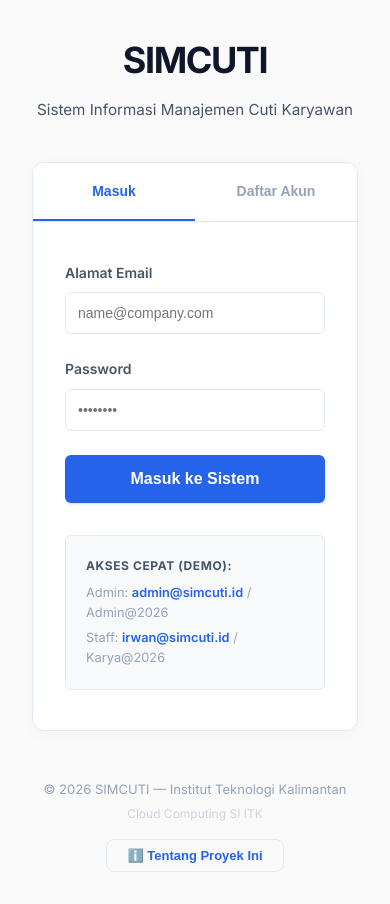
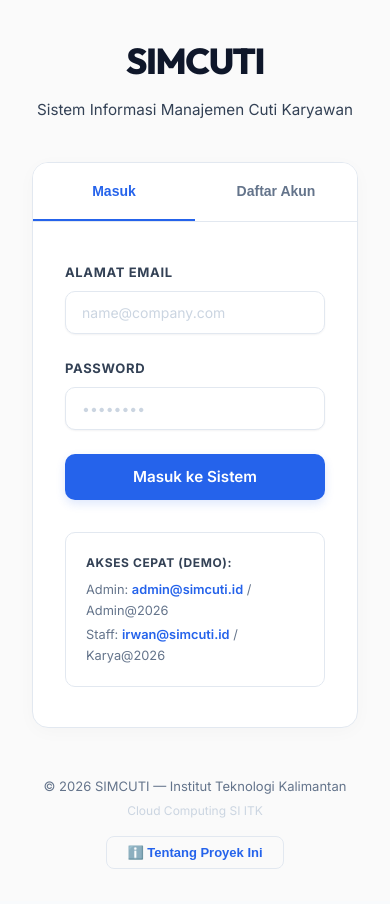
Before and after one commit to aidilsaputrakirsan-classroom/cc-kelompok-taskete_7, a React (Vite) app in the folder frontend/: page / in a window 390 px wide. Built offline with nearby package versions, Linux system fonts and the light colour scheme.

Commit message:
style(frontend): implement core design system and global css styling

```diff
--- a/frontend/src/index.css
+++ b/frontend/src/index.css
@@ -1,46 +1,57 @@
 /* ============================================================
-   SIMCUTI — Global Design System (White & Blue Minimalist)
+   SIMCUTI — Global Design System (Nordic Light & Electric Blue)
    ============================================================ */
 
-@import url('https://fonts.googleapis.com/css2?family=Inter:wght@300;400;500;600;700&display=swap');
+@import url('https://fonts.googleapis.com/css2?family=Outfit:wght@300;400;500;600;700;800&family=Inter:wght@300;400;500;600;700&display=swap');
 
 :root {
-  /* --- Colors (White & Blue) --- */
-  --bg-main: #ffffff;
-  --bg-subtle: #f8fafc;
-  --bg-card: #ffffff;
-  --text-primary: #0f172a;
-  --text-secondary: #475569;
-  --text-muted: #94a3b8;
-  --border-color: #e2e8f0;
+  /* --- Colors (Nordic Light / Slate & Blue) --- */
+  --bg-main: #f8fafc;        /* Cool light grey/blue */
+  --bg-sidebar: #ffffff;     /* Pristine white */
+  --bg-card: #ffffff;        /* Card white */
+  --text-primary: #0f172a;   /* Deep slate 900 */
+  --text-secondary: #334155; /* Slate 700 */
+  --text-muted: #64748b;     /* Slate 500 */
+  --border-color: #e2e8f0;   /* Light border 200 */
 
-  --primary: #2563eb; /* Professional Blue */
+  --primary: #2563eb;        /* Electric Blue */
   --primary-hover: #1d4ed8;
-  --primary-light: #eff6ff;
+  --primary-light: #eff6ff;  /* 50 */
 
-  /* --- Status Colors (Minimalist) --- */
-  --status-pending-bg: #fffbeb;
-  --status-pending-text: #b45309;
-  --status-pending-border: #fef3c7;
+  /* --- Status Colors (Nordic Minimalist) --- */
+  --status-pending-bg: #fef3c7;    /* Warm amber 100 */
+  --status-pending-text: #b45309;  /* Amber 700 */
+  --status-pending-border: #fde68a;/* Amber 200 */
 
-  --status-approved-bg: #f0fdf4;
-  --status-approved-text: #15803d;
-  --status-approved-border: #dcfce7;
+  --status-approved-bg: #dcfce7;   /* Soft emerald 100 */
+  --status-approved-text: #15803d; /* Emerald 700 */
+  --status-approved-border: #bbf7d0;/* Emerald 200 */
 
-  --status-rejected-bg: #fef2f2;
-  --status-rejected-text: #b91c1c;
-  --status-rejected-border: #fee2e2;
+  --status-rejected-bg: #fef2f2;   /* Soft rose 100 */
+  --status-rejected-text: #b91c1c; /* Rose 700 */
+  --status-rejected-border: #fecaca;/* Rose 200 */
+
+  /* --- Success/Warning/Danger tokens --- */
+  --success: #10b981;
+  --success-hover: #059669;
+  --danger: #ef4444;
+  --danger-hover: #dc2626;
 
   /* --- Radius & Shadow --- */
-  --radius-sm: 4px;
-  --radius-md: 6px;
-  --radius-lg: 12px;
-  --shadow-sm: 0 1px 2px 0 rgba(0, 0, 0, 0.05);
-  --shadow-md: 0 4px 6px -1px rgba(0, 0, 0, 0.05), 0 2px 4px -1px rgba(0, 0, 0, 0.03);
-  --shadow-subtle: 0 1px 3px 0 rgba(0, 0, 0, 0.02);
+  --radius-sm: 6px;
+  --radius-md: 10px;
+  --radius-lg: 16px;
+  --radius-full: 9999px;
+
+  --shadow-sm: 0 1px 2px 0 rgba(15, 23, 42, 0.05);
+  --shadow-md: 0 4px 6px -1px rgba(15, 23, 42, 0.05), 0 2px 4px -1px rgba(15, 23, 42, 0.03);
+  --shadow-lg: 0 10px 15px -3px rgba(15, 23, 42, 0.04), 0 4px 6px -2px rgba(15, 23, 42, 0.02);
+  --shadow-premium: 0 20px 25px -5px rgba(15, 23, 42, 0.03), 0 10px 10px -5px rgba(15, 23, 42, 0.02);
 
   /* --- Transitions --- */
-  --transition-base: 150ms cubic-bezier(0.4, 0, 0.2, 1);
+  --transition-fast: 150ms cubic-bezier(0.16, 1, 0.3, 1);
+  --transition-normal: 250ms cubic-bezier(0.16, 1, 0.3, 1);
+  --transition-slow: 400ms cubic-bezier(0.16, 1, 0.3, 1);
 }
 
 /* --- Base Styles --- */
@@ -51,16 +62,18 @@
 }
 
 body {
-  font-family: 'Inter', -apple-system, BlinkMacSystemFont, 'Segoe UI', Roboto, sans-serif;
+  font-family: 'Inter', system-ui, -apple-system, sans-serif;
   background-color: var(--bg-main);
   color: var(--text-primary);
   line-height: 1.6;
   -webkit-font-smoothing: antialiased;
+  -moz-osx-font-smoothing: grayscale;
 }
 
-h1, h2, h3, h4 {
+h1, h2, h3, h4, h5, h6 {
+  font-family: 'Outfit', system-ui, -apple-system, sans-serif;
   font-weight: 700;
-  letter-spacing: -0.03em;
+  letter-spacing: -0.02em;
   color: var(--text-primary);
 }
 
@@ -71,15 +84,24 @@
   background: var(--bg-card);
   border: 1px solid var(--border-color);
   border-radius: var(--radius-lg);
-  padding: 1.5rem;
-  transition: transform var(--transition-base), box-shadow var(--transition-base);
+  padding: 2rem;
+  box-shadow: var(--shadow-sm);
+  transition: transform var(--transition-normal), box-shadow var(--transition-normal), border-color var(--transition-normal);
+}
+
+.card:hover {
+  box-shadow: var(--shadow-md);
+  border-color: #cbd5e1;
 }
 
 .card-glass {
-  background: white;
-  border: 1px solid var(--border-color);
+  background: rgba(255, 255, 255, 0.85);
+  backdrop-filter: blur(12px);
+  -webkit-backdrop-filter: blur(12px);
+  border: 1px solid rgba(255, 255, 255, 0.4);
   border-radius: var(--radius-lg);
-  padding: 1.5rem;
+  padding: 2rem;
+  box-shadow: var(--shadow-md);
 }
 
 /* Button */
@@ -87,93 +109,152 @@
   display: inline-flex;
   align-items: center;
   justify-content: center;
-  padding: 0.625rem 1.25rem;
+  padding: 0.625rem 1.5rem;
   font-size: 0.875rem;
   font-weight: 600;
   border-radius: var(--radius-md);
   cursor: pointer;
-  transition: var(--transition-base);
+  transition: all var(--transition-fast);
   border: 1px solid transparent;
   gap: 0.5rem;
   text-decoration: none;
+  font-family: inherit;
+  outline: none;
 }
 
-.btn:disabled { opacity: 0.6; cursor: not-allowed; }
+.btn:disabled {
+  opacity: 0.5;
+  cursor: not-allowed;
+  transform: none !important;
+  box-shadow: none !important;
+}
 
-.btn-primary-purple, .btn-primary-green {
+/* Electric Blue Primary Buttons (with support for legacy classes) */
+.btn-primary, .btn-primary-purple, .btn-primary-green {
   background-color: var(--primary);
   color: white;
-  box-shadow: 0 1px 2px rgba(37, 99, 235, 0.2);
+  box-shadow: 0 4px 10px rgba(37, 99, 235, 0.15);
 }
-.btn-primary-purple:hover, .btn-primary-green:hover {
+
+.btn-primary:hover, .btn-primary-purple:hover, .btn-primary-green:hover {
   background-color: var(--primary-hover);
+  transform: translateY(-1px);
+  box-shadow: 0 6px 14px rgba(37, 99, 235, 0.25);
+}
+
+.btn-primary:active, .btn-primary-purple:active, .btn-primary-green:active {
+  transform: translateY(0);
+}
+
+/* Outline Buttons */
+.btn-outline {
+  background: transparent;
+  border: 1px solid var(--border-color);
+  color: var(--text-secondary);
+  box-shadow: var(--shadow-sm);
+}
+
+.btn-outline:hover {
+  background: var(--bg-main);
+  border-color: #cbd5e1;
+  color: var(--text-primary);
   transform: translateY(-1px);
 }
 
-.btn-outline {
-  background: white;
-  border: 1px solid var(--border-color);
-  color: var(--text-secondary);
-}
-.btn-outline:hover {
-  background: var(--bg-subtle);
-  border-color: var(--text-muted);
+.btn-outline:active {
+  transform: translateY(0);
 }
 
+/* Danger Buttons */
 .btn-danger {
-  background-color: #ef4444;
+  background-color: var(--danger);
   color: white;
+  box-shadow: 0 4px 10px rgba(239, 68, 68, 0.15);
 }
-.btn-danger:hover { background-color: #dc2626; }
 
+.btn-danger:hover {
+  background-color: var(--danger-hover);
+  transform: translateY(-1px);
+  box-shadow: 0 6px 14px rgba(239, 68, 68, 0.25);
+}
+
+/* Success Buttons */
 .btn-success {
-  background-color: #22c55e;
+  background-color: var(--success);
   color: white;
+  box-shadow: 0 4px 10px rgba(16, 185, 129, 0.15);
 }
-.btn-success:hover { background-color: #16a34a; }
 
-.btn-lg { padding: 0.875rem 1.75rem; font-size: 1rem; }
-.btn-sm { padding: 0.375rem 0.75rem; font-size: 0.8125rem; }
+.btn-success:hover {
+  background-color: var(--success-hover);
+  transform: translateY(-1px);
+  box-shadow: 0 6px 14px rgba(16, 185, 129, 0.25);
+}
 
-/* Form */
+.btn-lg {
+  padding: 0.8rem 2rem;
+  font-size: 0.95rem;
+  border-radius: var(--radius-md);
+}
+
+.btn-sm {
+  padding: 0.4rem 1rem;
+  font-size: 0.8rem;
+  border-radius: var(--radius-sm);
+}
+
+/* Form Styles */
 .form-group {
   margin-bottom: 1.5rem;
+  text-align: left;
 }
 
 .form-label {
   display: block;
-  font-size: 0.875rem;
-  font-weight: 600;
+  font-size: 0.8125rem;
+  font-weight: 700;
   margin-bottom: 0.5rem;
   color: var(--text-secondary);
+  text-transform: uppercase;
+  letter-spacing: 0.05em;
 }
 
 .form-input, .form-select, .form-textarea {
   width: 100%;
-  padding: 0.75rem;
+  padding: 0.75rem 1rem;
   font-size: 0.875rem;
   border: 1px solid var(--border-color);
   border-radius: var(--radius-md);
   background-color: white;
-  transition: all var(--transition-base);
+  transition: all var(--transition-fast);
   outline: none;
   color: var(--text-primary);
+  font-family: inherit;
+  box-shadow: var(--shadow-sm);
+}
+
+.form-input::placeholder {
+  color: #cbd5e1;
 }
 
 .form-input:focus, .form-select:focus, .form-textarea:focus {
   border-color: var(--primary);
   box-shadow: 0 0 0 4px var(--primary-light);
+  background-color: white;
 }
 
-/* Badge */
+/* Badge Component */
 .badge {
   display: inline-flex;
-  padding: 0.25rem 0.75rem;
+  align-items: center;
+  justify-content: center;
+  padding: 0.25rem 0.85rem;
   font-size: 0.75rem;
-  font-weight: 600;
-  border-radius: 9999px;
+  font-weight: 700;
+  border-radius: var(--radius-full);
   border: 1px solid transparent;
-  text-transform: capitalize;
+  text-transform: uppercase;
+  letter-spacing: 0.02em;
 }
 
 .badge-pending {
@@ -194,23 +275,24 @@
   border-color: var(--status-rejected-border);
 }
 
-/* Table */
+/* Table Design */
 .table-container {
   overflow-x: auto;
   border: 1px solid var(--border-color);
   border-radius: var(--radius-lg);
   background: white;
+  box-shadow: var(--shadow-sm);
 }
 
 .table {
   width: 100%;
   border-collapse: collapse;
+  text-align: left;
 }
 
 .table th {
   background: #f8fafc;
-  padding: 1rem;
-  text-align: left;
+  padding: 1rem 1.25rem;
   font-size: 0.75rem;
   text-transform: uppercase;
   color: var(--text-muted);
@@ -220,24 +302,54 @@
 }
 
 .table td {
-  padding: 1rem;
+  padding: 1.1rem 1.25rem;
   font-size: 0.875rem;
   color: var(--text-secondary);
   border-bottom: 1px solid var(--border-color);
 }
 
-.table tr:last-child td { border-bottom: none; }
-.table tbody tr { transition: background var(--transition-base); }
-.table tbody tr:hover { background: #f8fafc; }
+.table tr:last-child td {
+  border-bottom: none;
+}
 
-/* Empty state */
+.table tbody tr {
+  transition: background var(--transition-fast);
+}
+
+.table tbody tr:hover {
+  background: #f8fafc;
+}
+
+/* Empty state styling */
 .empty-state {
   text-align: center;
-  padding: 4rem 1rem;
+  padding: 4rem 2rem;
   color: var(--text-muted);
+  display: flex;
+  flex-direction: column;
+  align-items: center;
+  justify-content: center;
 }
 
-.empty-state h3 { margin-top: 1rem; color: var(--text-secondary); font-size: 1.125rem; }
+.empty-state-emoji {
+  font-size: 3rem;
+  margin-bottom: 1rem;
+  filter: drop-shadow(0 4px 6px rgba(0, 0, 0, 0.05));
+  animation: float 3s ease-in-out infinite;
+}
+
+.empty-state h3 {
+  margin-top: 0.5rem;
+  color: var(--text-secondary);
+  font-size: 1.125rem;
+  font-weight: 600;
+}
+
+.empty-state p {
+  font-size: 0.85rem;
+  color: var(--text-muted);
+  margin-top: 0.25rem;
+}
 
 /* Animations */
 @keyframes fadeIn {
@@ -245,12 +357,33 @@
   to { opacity: 1; transform: translateY(0); }
 }
 
-.fade-in {
-  animation: fadeIn 0.5s cubic-bezier(0.16, 1, 0.3, 1) forwards;
+@keyframes spin {
+  from { transform: rotate(0deg); }
+  to { transform: rotate(360deg); }
 }
 
-/* Responsive */
-@media (max-width: 640px) {
-  body { font-size: 14px; }
-  .btn { width: 100%; }
+@keyframes pulse {
+  0% { transform: scale(1); opacity: 1; }
+  50% { transform: scale(1.05); opacity: 0.8; }
+  100% { transform: scale(1); opacity: 1; }
 }
+
+@keyframes float {
+  0% { transform: translateY(0px); }
+  50% { transform: translateY(-8px); }
+  100% { transform: translateY(0px); }
+}
+
+.fade-in {
+  animation: fadeIn 0.4s cubic-bezier(0.16, 1, 0.3, 1) forwards;
+}
+
+/* Responsive Rules */
+@media (max-width: 768px) {
+  .card {
+    padding: 1.5rem;
+  }
+  .table-container {
+    border-radius: var(--radius-md);
+  }
+}
```
